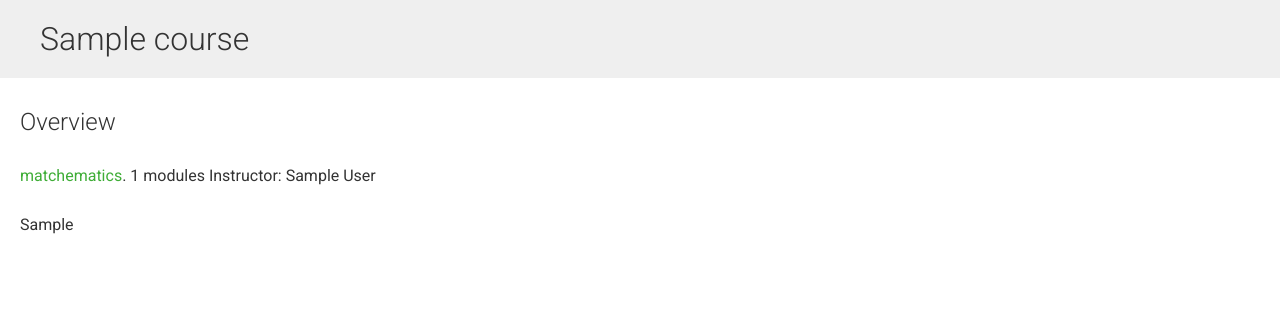
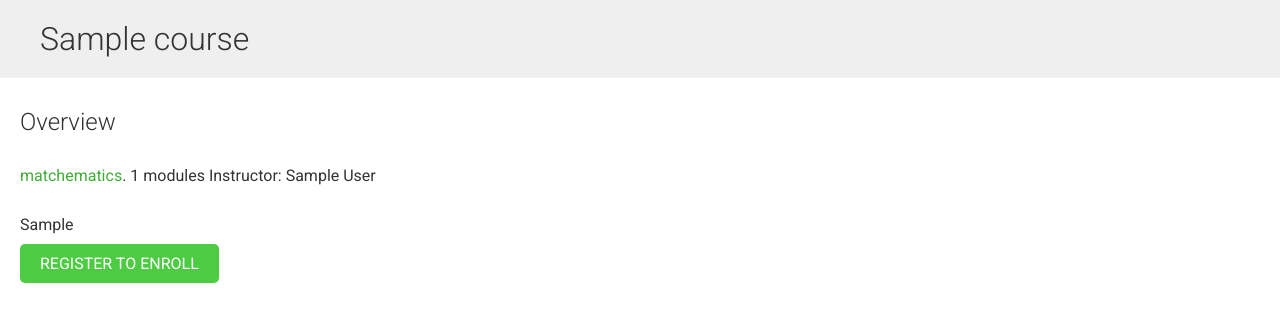
Before and after one commit to AlexPol1ak/edu, a Django app: a page that uses educa/courses/templates/courses/course/detail.html in a window 1280 px wide. Shown: the part 54-376 px from the top of the page. Run offline with Django 4.2, Linux system fonts and the light colour scheme; data comes from the database, SQL or seed files in the repository; tables that the repository leaves empty hold one stand-in row (values such as "Sample post").

Commit message:
Created views, routes, and templates to process student enrollment in a course. Changed course model for communication with students.

```diff
--- a/educa/courses/models.py
+++ b/educa/courses/models.py
@@ -29,6 +29,7 @@ class Course(models.Model):
     slug = models.SlugField(max_length=200, unique=True)
     overview = models.TextField()
     created = models.DateTimeField(auto_now_add=True)
+    students = models.ManyToManyField(User, related_name='courses_joined', blank=True)
 
     class Meta:
         ordering = ['-created']
--- a/educa/courses/templates/courses/course/detail.html
+++ b/educa/courses/templates/courses/course/detail.html
@@ -17,6 +17,17 @@
                 Instructor: {{ object.owner.get_full_name }}
             </p>
             {{ object.overview|linebreaks }}
+            {% if request.user.is_authenticated %}
+                <form action="{% url 'student_enroll_course' %}" method='post'>
+                    {{ enroll_form }}
+                    {% csrf_token %}
+                    <input type="submit" value="Enroll now">
+                </form>
+            {% else %}
+                <a href="{% url 'student_registration' %}" class='button'>
+                    Register to enroll
+                </a>
+            {% endif %}
         </div>
     {% endwith %}
 {% endblock %}
--- a/educa/courses/views.py
+++ b/educa/courses/views.py
@@ -7,6 +7,7 @@ from django.views.generic.base import TemplateResponseMixin, View
 from django.views.generic.list import ListView
 from django.contrib.auth.mixins import LoginRequiredMixin, PermissionRequiredMixin
 
+from students.froms import CourseEnrollForm
 from .forms import ModuleFormSet
 from .models import Course, Module, Content, Subject
 from django.apps import apps
@@ -195,3 +196,8 @@ class CourseDetailView(DetailView):
     """Представление для отображения детальной информации курса."""
     model = Course
     template_name = 'courses/course/detail.html'
+
+    def get_context_data(self, **kwargs):
+        context = super().get_context_data(**kwargs)
+        context['enroll_form'] = CourseEnrollForm(initial={'course': self.object})
+        return context
--- /dev/null
+++ b/educa/students/froms.py
@@ -0,0 +1,7 @@
+from django import forms
+from courses.models import Course
+
+
+class CourseEnrollForm(forms.Form):
+    """Форма для зачисления студентов на курсы."""
+    course = forms.ModelChoiceField(queryset=Course.objects.all(), widget=forms.HiddenInput)
--- a/educa/students/urls.py
+++ b/educa/students/urls.py
@@ -3,4 +3,5 @@ from . import views
 
 urlpatterns = [
     path('register/', views.StudentRegistrationView.as_view(), name='student_registration'),
+    path('enroll-course/', views.StudentEnrollCourseView.as_view(), name='student_enroll_course'),
 ]
```
Also changed, not shown: educa/students/views.py (+19 -1 lines).
